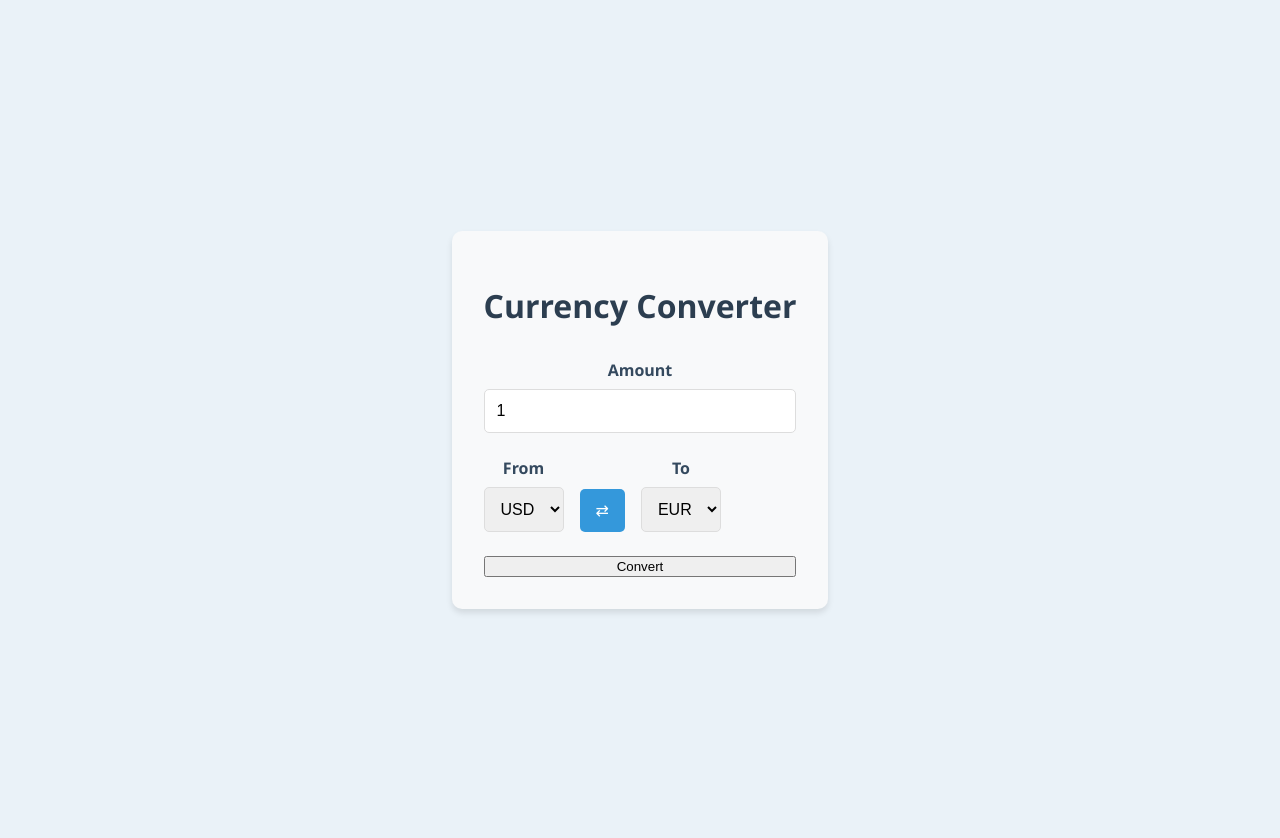
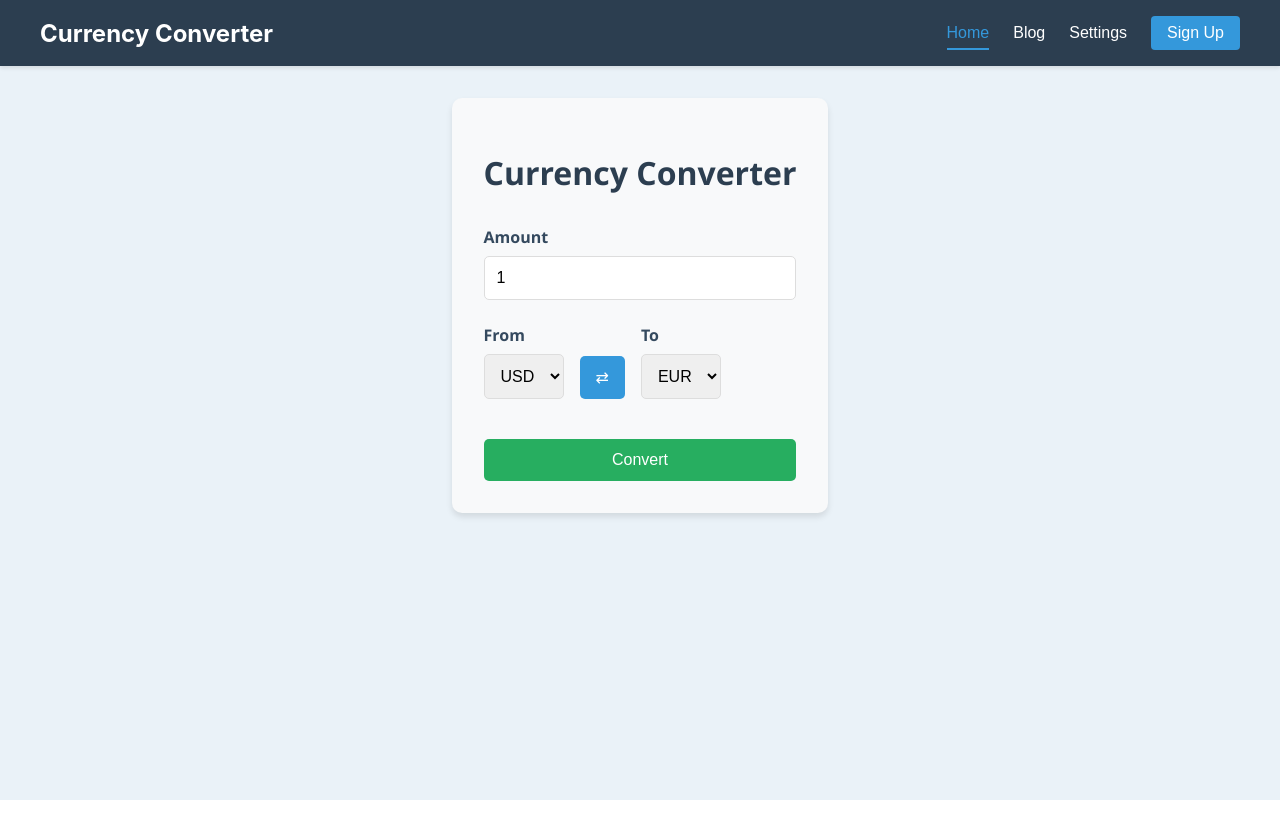
Before and after one commit to LeratoMasenya27/girl-math, a React (Create React App) app in the folder currency-converter/: page / in a window 1280 px wide. After the commit the page ends 800 px from the top, so only its background shows below. Built offline with nearby package versions, Linux system fonts and the light colour scheme.

Commit message:
navbar added

```diff
--- a/currency-converter/src/App.css
+++ b/currency-converter/src/App.css
@@ -1,9 +1,14 @@
 .App {
-  text-align: center;
   min-height: 100vh;
   display: flex;
-  justify-content: center;
-  align-items: center;
+  flex-direction: column;
   background-color: #eaf2f8;
-  padding: 20px;
 }
+
+.page-content {
+  flex: 1;
+  padding: 2rem;
+  max-width: 1200px;
+  margin: 0 auto;
+  width: 100%;
+}
--- a/currency-converter/src/App.js
+++ b/currency-converter/src/App.js
@@ -1,11 +1,28 @@
-import React from 'react';
+import React, { useState } from 'react';
 import CurrencyConverter from './components/CurrencyConverter';
+import Navbar from './components/Navbar';
 import './App.css';
 
 function App() {
+  const [activeTab, setActiveTab] = useState('home');
+
+  const renderTabContent = () => {
+    switch(activeTab) {
+      case 'blog':
+        return <div className="page-content">Blog Content Coming Soon</div>;
+      case 'settings':
+        return <div className="page-content">Settings Panel</div>;
+      case 'signup':
+        return <div className="page-content">Sign Up Form</div>;
+      default:
+        return <CurrencyConverter />;
+    }
+  };
+
   return (
     <div className="App">
-      <CurrencyConverter />
+      <Navbar activeTab={activeTab} setActiveTab={setActiveTab} />
+      {renderTabContent()}
     </div>
   );
 }
--- a/currency-converter/src/components/CurrencyConverter.css
+++ b/currency-converter/src/components/CurrencyConverter.css
@@ -116,3 +116,30 @@
       margin: 0.5rem 0;
     }
   }
+
+  .convert-button {
+    padding: 0.75rem 1.5rem;
+    background-color: #27ae60;
+    color: white;
+    border: none;
+    border-radius: 5px;
+    cursor: pointer;
+    font-size: 1rem;
+    transition: background-color 0.3s;
+    margin-top: 1rem;
+  }
+
+  .convert-button:hover {
+    background-color: #219653;
+  }
+
+  .convert-button:disabled {
+    background-color: #95a5a6;
+    cursor: not-allowed;
+  }
+
+  .timestamp {
+    color: #7f8c8d;
+    font-size: 0.8rem;
+    margin-top: 0.5rem;
+  }
--- /dev/null
+++ b/currency-converter/src/components/Navbar.css
@@ -0,0 +1,84 @@
+.navbar {
+    background-color: #2c3e50;
+    padding: 1rem 2rem;
+    box-shadow: 0 2px 4px rgba(0, 0, 0, 0.1);
+  }
+
+  .navbar-container {
+    display: flex;
+    justify-content: space-between;
+    align-items: center;
+    max-width: 1200px;
+    margin: 0 auto;
+  }
+
+  .navbar-logo {
+    color: white;
+    font-size: 1.5rem;
+    font-weight: bold;
+    cursor: pointer;
+  }
+
+  .navbar-tabs {
+    display: flex;
+    gap: 1.5rem;
+  }
+
+  .navbar-tab {
+    color: white;
+    background: none;
+    border: none;
+    font-size: 1rem;
+    font-weight: 500;
+    padding: 0.5rem 0;
+    position: relative;
+    cursor: pointer;
+    transition: color 0.3s ease;
+  }
+
+  .navbar-tab:hover {
+    color: #3498db;
+  }
+
+  .navbar-tab::after {
+    content: '';
+    position: absolute;
+    bottom: 0;
+    left: 0;
+    width: 0;
+    height: 2px;
+    background-color: #3498db;
+    transition: width 0.3s ease;
+  }
+
+  .navbar-tab:hover::after {
+    width: 100%;
+  }
+
+  .navbar-tab.active {
+    color: #3498db;
+  }
+
+  .navbar-tab.active::after {
+    width: 100%;
+  }
+
+  .signup-tab {
+    background-color: #3498db;
+    padding: 0.5rem 1rem;
+    border-radius: 4px;
+    transition: background-color 0.3s ease;
+  }
+
+  .signup-tab:hover {
+    background-color: #2980b9;
+    color: white;
+  }
+
+  .signup-tab::after {
+    display: none;
+  }
+
+  .signup-tab.active {
+    background-color: #2980b9;
+  }
--- /dev/null
+++ b/currency-converter/src/components/Navbar.jsx
@@ -0,0 +1,42 @@
+import React from 'react';
+import './Navbar.css';
+
+const Navbar = ({ activeTab, setActiveTab }) => {
+  return (
+    <nav className="navbar">
+      <div className="navbar-container">
+        <div className="navbar-logo" onClick={() => setActiveTab('home')}>
+          Currency Converter
+        </div>
+        <div className="navbar-tabs">
+          <button
+            className={`navbar-tab ${activeTab === 'home' ? 'active' : ''}`}
+            onClick={() => setActiveTab('home')}
+          >
+            Home
+          </button>
+          <button
+            className={`navbar-tab ${activeTab === 'blog' ? 'active' : ''}`}
+            onClick={() => setActiveTab('blog')}
+          >
+            Blog
+          </button>
+          <button
+            className={`navbar-tab ${activeTab === 'settings' ? 'active' : ''}`}
+            onClick={() => setActiveTab('settings')}
+          >
+            Settings
+          </button>
+          <button
+            className={`navbar-tab signup-tab ${activeTab === 'signup' ? 'active' : ''}`}
+            onClick={() => setActiveTab('signup')}
+          >
+            Sign Up
+          </button>
+        </div>
+      </div>
+    </nav>
+  );
+};
+
+export default Navbar;
```
